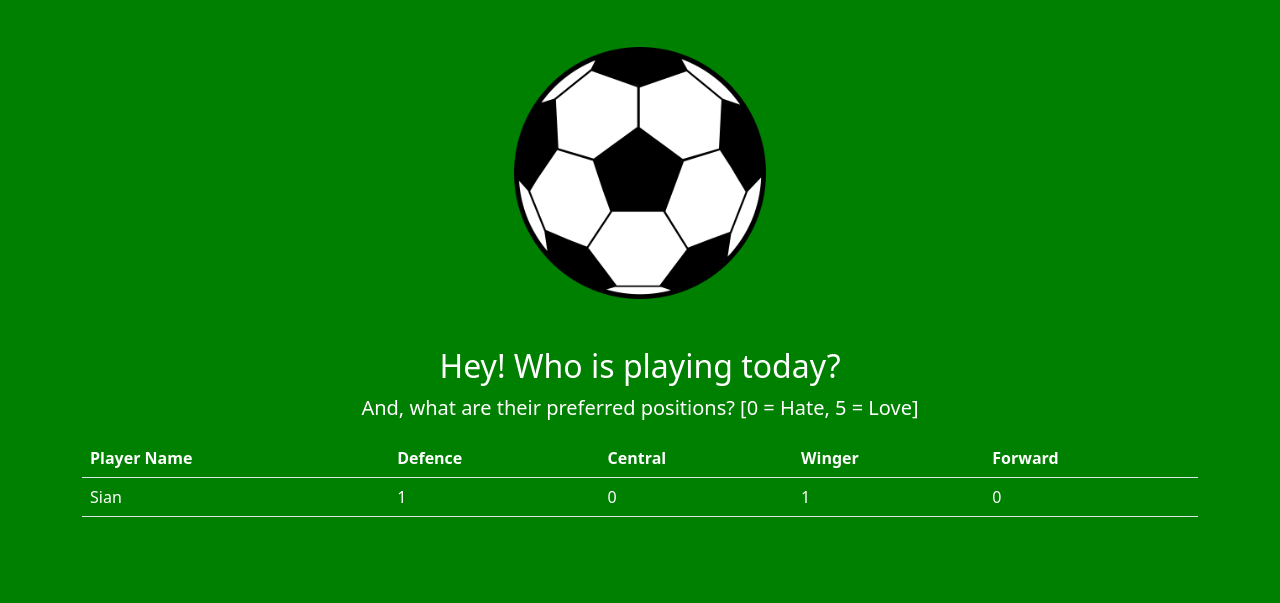
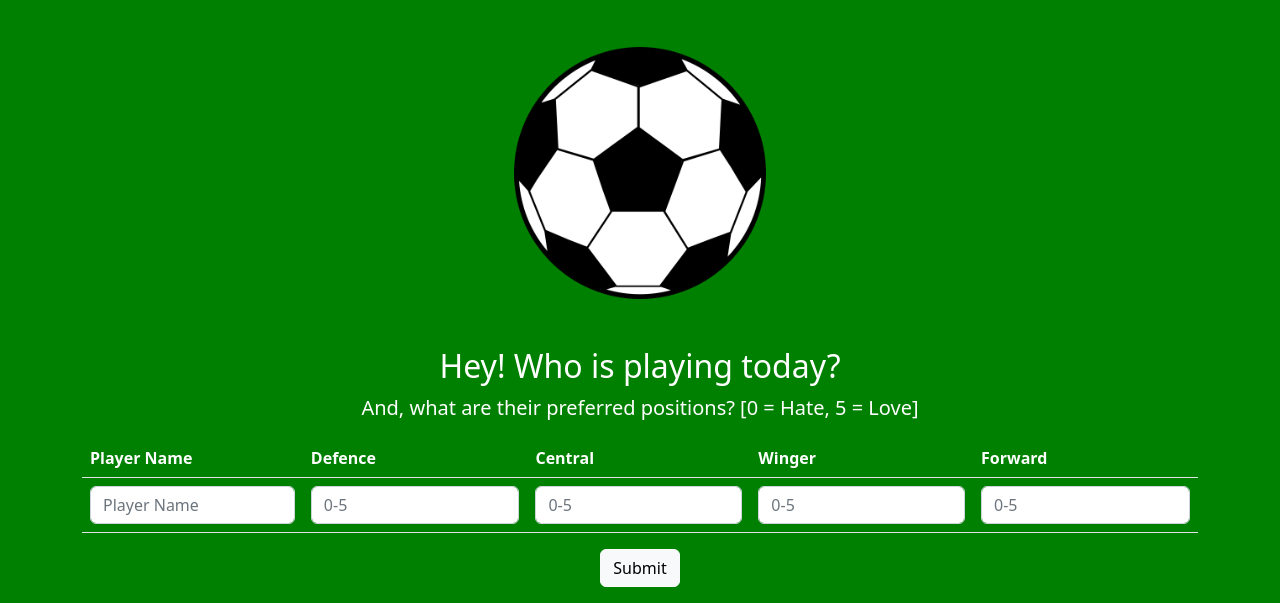
Before and after one commit to superresolusian/auto_pete, a Flask app: page / in a window 1280 px wide. Shown: the part 207-810 px from the top of the page. Before the commit the page ends 724 px from the top, so only its background shows below. Run offline with Flask 2, Linux system fonts and the light colour scheme.

Commit message:
WIP: convert player table to form, add template for output formation

```diff
--- a/app/static/auto_pete.css
+++ b/app/static/auto_pete.css
@@ -14,3 +14,7 @@ body {
 .table {
     color: white;
 }
+
+ul {
+    list-style: none;
+}
--- a/app/templates/player_table.html
+++ b/app/templates/player_table.html
@@ -1,3 +1,4 @@
+<form action="submit" method="POST">
     <table class="table">
         <thead>
             <tr>
@@ -8,13 +9,38 @@
                 <th>Forward</th>
             </tr>
         </thead>
-    <thead>
+        <tbody>
+            {% for n in range(1) %}
             <tr>
-            <td>Sian</td>
-            <td>1</td>
-            <td>0</td>
-            <td>1</td>
-            <td>0</td>
+                <td>
+                    <input type="text" class="form-control" id="input_player_name"  placeholder="Player Name" name="player_name">
+                </td>
+                <td>
+                    <input type="text" class="form-control" id="input_pref_defence"  placeholder="0-5" name="pref_defence">
+                </td>
+                <td>
+                    <input type="text" class="form-control" id="input_pref_central"  placeholder="0-5" name="pref_central">
+                </td>
+                <td>
+                    <input type="text" class="form-control" id="input_pref_winger"  placeholder="0-5" name="pref_winger">
+                </td>
+                <td>
+                    <input type="text" class="form-control" id="input_pref_forward"  placeholder="0-5" name="pref_forward">
+                </td>
             </tr>
-    </thead>
+            {% endfor %}
+<!--          {% for player in team %}-->
+<!--            <tr>-->
+<!--              <td>{{ player.name }}</td>-->
+<!--              <td>{{ player.pref_defence }}</td>-->
+<!--              <td>{{ player.pref_central }}</td>-->
+<!--              <td>{{ player.pref_winger }}</td>-->
+<!--              <td>{{ player.pref_forward }}</td>-->
+<!--            </tr>-->
+<!--          {% endfor %}-->
+        </tbody>
     </table>
+
+    <button type="submit" class="btn btn-light align-left">Submit</button>
+
+</form>
--- a/app/views.py
+++ b/app/views.py
@@ -1,11 +1,20 @@
-from flask import Flask, redirect, url_for, render_template
+from flask import Flask, redirect, url_for, render_template, request
 
 app = Flask(__name__)
+
 
 @app.route("/")
 def home():
     return render_template("index.html")
 
 
+@app.route("/submit", methods=["POST"])
+def submit():
+    player_name = request.form.get("player_name")
+    pref_defence = request.form.get("pref_defence")
+
+    return render_template("team_selection.html", player_name=player_name, pref_defence=pref_defence)
+
+
 if __name__ == "__main__":
     app.run(debug=True)
```
Also changed, not shown: app/templates/team_selection.html (added, +32 -0 lines), app/static/auto_pete_formation_example.png (added). Lines whose indentation alone changed are shown as unchanged.
